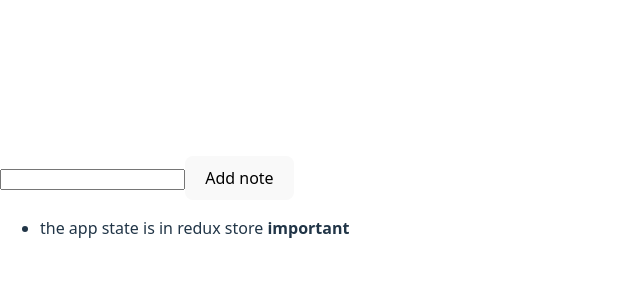
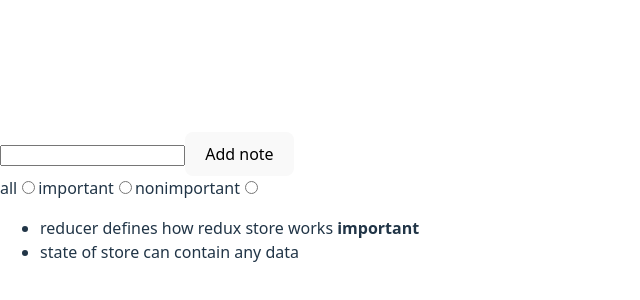
Before and after one commit to mushkan27/fullstackopen-workshop, a React (Vite) app in the folder part-6/redux-notes/: page / in a window 1280 px wide. Shown: the part 194-494 px from the top of the page, without its empty margins (0-640 px from the left). Built offline with nearby package versions, Linux system fonts and the light colour scheme.

Commit message:
feat: add important notes filter using useState in App and Notes components

```diff
--- a/part-6/redux-notes/src/App.jsx
+++ b/part-6/redux-notes/src/App.jsx
@@ -1,11 +1,31 @@
 import NoteForm from "./components/NoteForm"
 import Notes from "./components/Notes"
+import { useState } from "react"
 
 const App = () => {
+  const [filter, setFilter] = useState('ALL')
+
+  const filterSelected = (value) => {
+    setFilter(value)
+  }
+
   return (
     <div>
       <NoteForm />
-      <Notes />
+      <div>
+        all
+         <input type="radio" name="filter"
+          onChange={() => filterSelected('ALL')} />
+
+        important
+         <input type="radio" name="filter"
+          onChange={() => filterSelected('IMPORTANT')} />
+
+        nonimportant
+         <input type="radio" name="filter"
+          onChange={() => filterSelected('NONIMPORTANT')} />
+      </div>
+      <Notes filter={filter} />
   </div>
   )
 }
--- a/part-6/redux-notes/src/components/Notes.jsx
+++ b/part-6/redux-notes/src/components/Notes.jsx
@@ -1,9 +1,29 @@
 import { toggleImportanceOf } from "../reducers/noteReducer"
 import { useSelector,useDispatch } from "react-redux"
 
-const Notes = () => {
+const Notes = ({ filter }) => {
     const dispatch = useDispatch()
-    const notes = useSelector((state) => [...state])
+    const notes = useSelector((state) => {
+      if(filter === 'ALL'){
+        return state
+      }
+      else if(filter === 'IMPORTANT'){
+        return state.filter((note) => {
+          if(note.important === true){
+            return true
+          }
+        })
+      }
+      else if(filter === 'NONIMPORTANT'){
+        return state.filter((note) => {
+          if(note.important === false){
+            return true
+          }
+        })
+      }
+    })
+
+
     const toggleImportant = (id) => {
     dispatch(toggleImportanceOf(id))
   }
--- a/part-6/redux-notes/src/index.jsx
+++ b/part-6/redux-notes/src/index.jsx
@@ -7,14 +7,14 @@ import { Provider } from 'react-redux'
 
 
 const store = createStore(noteReducer)
-store.dispatch({
-  type: 'NEW_NOTE',
-  payload: {
-    content: 'the app state is in redux store',
-    important: true,
-    id: 1
-  }
-})
+// store.dispatch({
+//   type: 'NEW_NOTE',
+//   payload: {
+//     content: 'the app state is in redux store',
+//     important: true,
+//     id: 1
+//   }
+// })
 
 const container = document.getElementById('root')
 const root = createRoot(container)
--- a/part-6/redux-notes/src/reducers/noteReducer.js
+++ b/part-6/redux-notes/src/reducers/noteReducer.js
@@ -1,4 +1,17 @@
-const noteReducer = (state=[], action) => {
+const initialState = [
+  {
+    content: 'reducer defines how redux store works',
+    important: true,
+    id: 1,
+  },
+  {
+    content: 'state of store can contain any data',
+    important: false,
+    id: 2,
+  },
+]
+
+const noteReducer = (state=initialState, action) => {
     console.log(action)
     console.log(state)
     switch(action.type){
```
